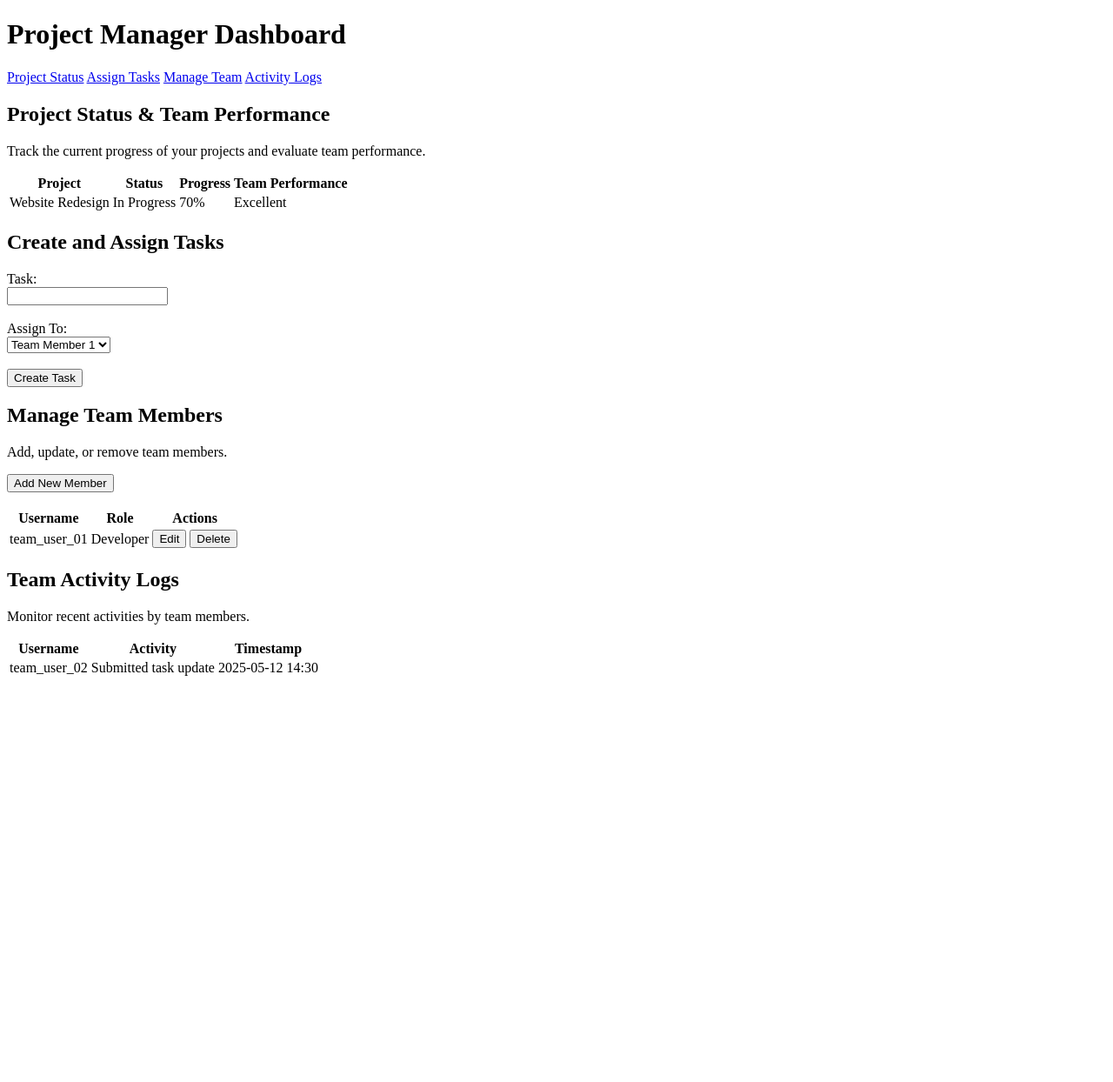
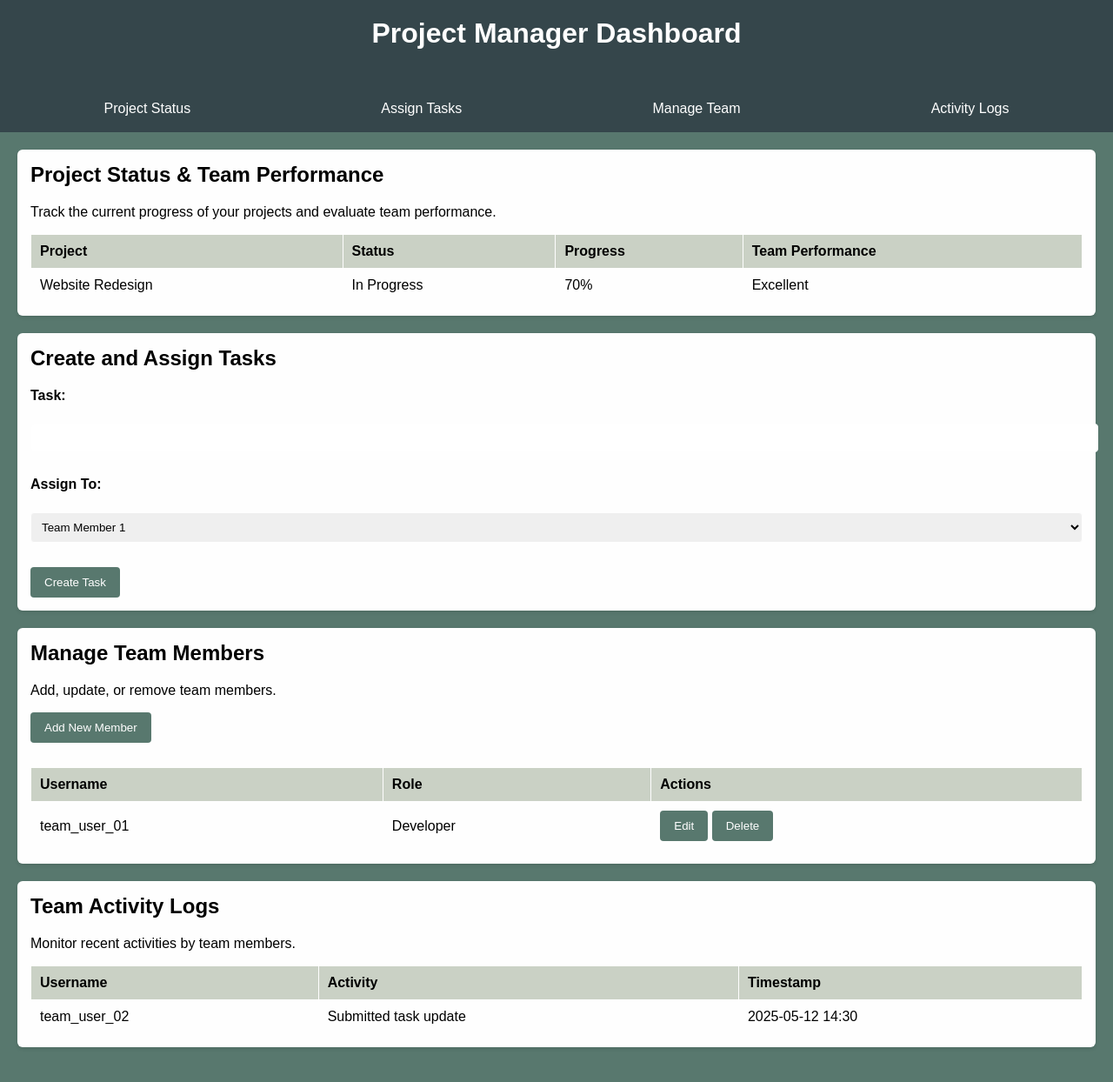
Before and after one commit to heraliepniece/SDS-CW2, a Flask app: page /pm_dashboard in a window 1280 px wide. Shown: the whole page at 87% size. Before the commit the page ends 777 px from the top, so only its background shows below. Run offline with Flask 3, Linux system fonts and the light colour scheme.

Commit message:
stylesheet update

```diff
--- a/templates/style.css
+++ b/static/style.css
@@ -1,14 +1,14 @@
 /* General body style */
 body {
     font-family: Arial, sans-serif;
-    background-color: #f5f5f5;
+    background-color: #58786e;
     margin: 0;
     padding: 0;
 }
 
 /* Header style */
 header {
-    background-color: #2c3e50;
+    background-color: #35464b;
     color: white;
     padding: 20px;
     text-align: center;
@@ -16,7 +16,7 @@ header {
 
 /* Navigation bar */
 nav {
-    background-color: #34495e;
+    background-color: #35464b;
     padding: 10px;
     display: flex;
     justify-content: space-around;
@@ -29,7 +29,7 @@ nav a {
 }
 
 nav a:hover {
-    background-color: #1abc9c;
+    background-color: #cad1c5;
     border-radius: 4px;
 }
 
@@ -39,7 +39,7 @@ main, .container {
 }
 
 section {
-    background-color: white;
+    background-color: #fefefe;
     padding: 15px;
     margin-bottom: 20px;
     border-radius: 6px;
@@ -67,13 +67,13 @@ select {
     width: 100%;
     padding: 8px;
     margin-bottom: 10px;
-    border: 1px solid #ccc;
+    border: 1px solid #fefefe;
     border-radius: 4px;
 }
 
 /* Buttons */
 button {
-    background-color: #1abc9c;
+    background-color: #58786e;
     color: white;
     border: none;
     padding: 10px 16px;
@@ -82,7 +82,7 @@ button {
 }
 
 button:hover {
-    background-color: #16a085;
+    background-color: #58786e;
 }
 
 /* Tables */
@@ -93,7 +93,7 @@ table {
 }
 
 table, th, td {
-    border: 1px solid #ddd;
+    border: 1px solid #fefefe;
 }
 
 th, td {
@@ -102,12 +102,12 @@ th, td {
 }
 
 th {
-    background-color: #f2f2f2;
+    background-color: #cad1c5;
 }
 
 /* Links */
 a {
-    color: #1abc9c;
+    color: #88a98b;
     text-decoration: none;
 }
 
--- a/templates/pm_dashboard.html
+++ b/templates/pm_dashboard.html
@@ -4,6 +4,7 @@
     <meta charset="UTF-8">
     <meta name="viewport" content="width=device-width, initial-scale=1.0">
     <title>Project Manager Dashboard</title>
+    <link rel="stylesheet" href="{{ url_for('static', filename='style.css') }}">
 </head>
 <body>
 
```
